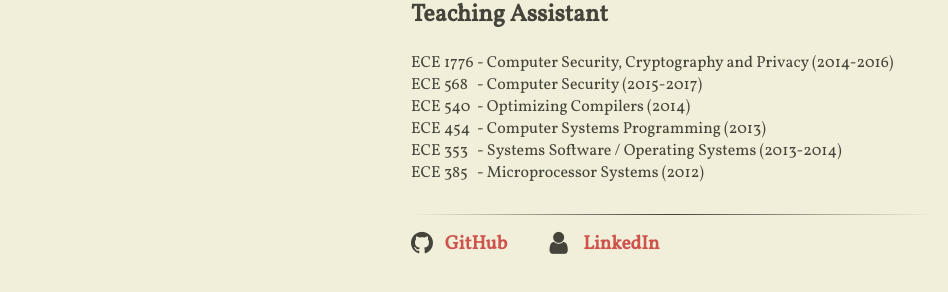
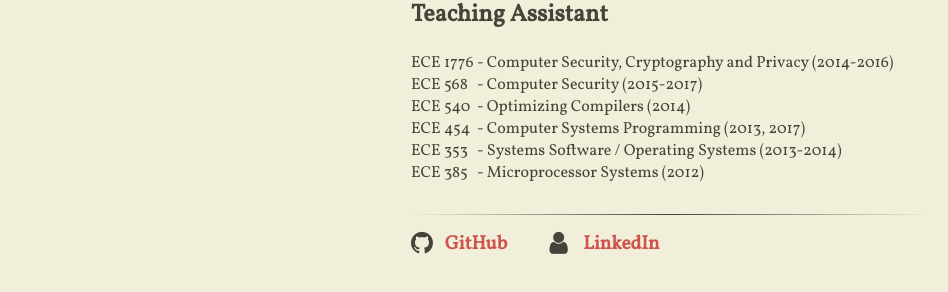
Before and after one commit to miwong/miwong.github.io, a Jekyll site: the page built from index.html, in a window 1280 px wide. Shown: the part 855-1147 px from the top of the page, without its empty margins (189-1137 px from the left). Built offline with Jekyll 4.4.1, drawn with Linux system fonts in a browser that asks for light colours; nearby versions of some CDN libraries.

Commit message:
Update TA info

```diff
--- a/_includes/content.html
+++ b/_includes/content.html
@@ -38,7 +38,7 @@
     <tr><td nowrap>ECE 1776</td><td>&nbsp;-&nbsp;</td><td>Computer Security, Cryptography and Privacy (2014-2016)</td></tr>
     <tr><td nowrap>ECE 568</td><td>&nbsp;-&nbsp;</td><td>Computer Security (2015-2017)</td></tr>
     <tr><td nowrap>ECE 540</td><td>&nbsp;-&nbsp;</td><td>Optimizing Compilers (2014)</td></tr>
-    <tr><td nowrap>ECE 454</td><td>&nbsp;-&nbsp;</td><td>Computer Systems Programming (2013)</td></tr>
+    <tr><td nowrap>ECE 454</td><td>&nbsp;-&nbsp;</td><td>Computer Systems Programming (2013, 2017)</td></tr>
     <tr><td nowrap>ECE 353</td><td>&nbsp;-&nbsp;</td><td>Systems Software / Operating Systems (2013-2014)</td></tr>
     <tr><td nowrap>ECE 385</td><td>&nbsp;-&nbsp;</td><td>Microprocessor Systems (2012)</td></tr>
 </table><br>
```
